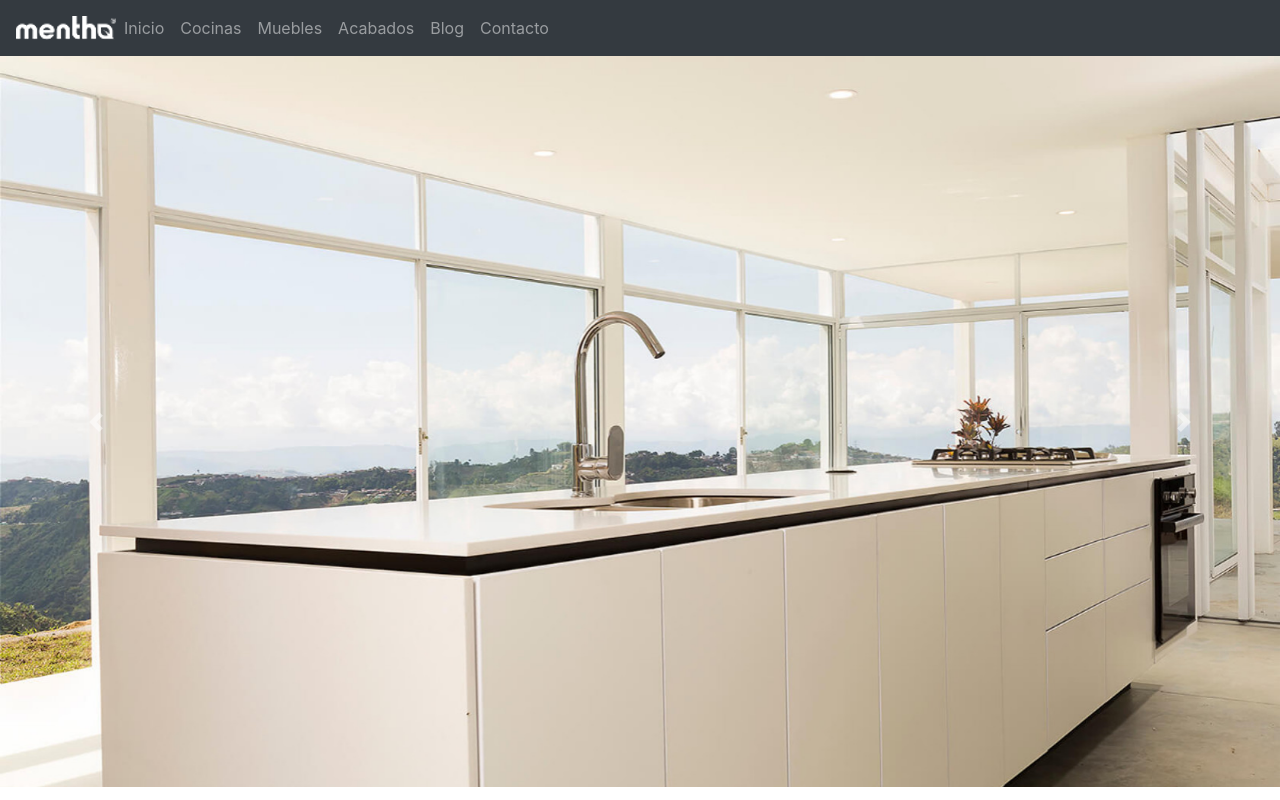
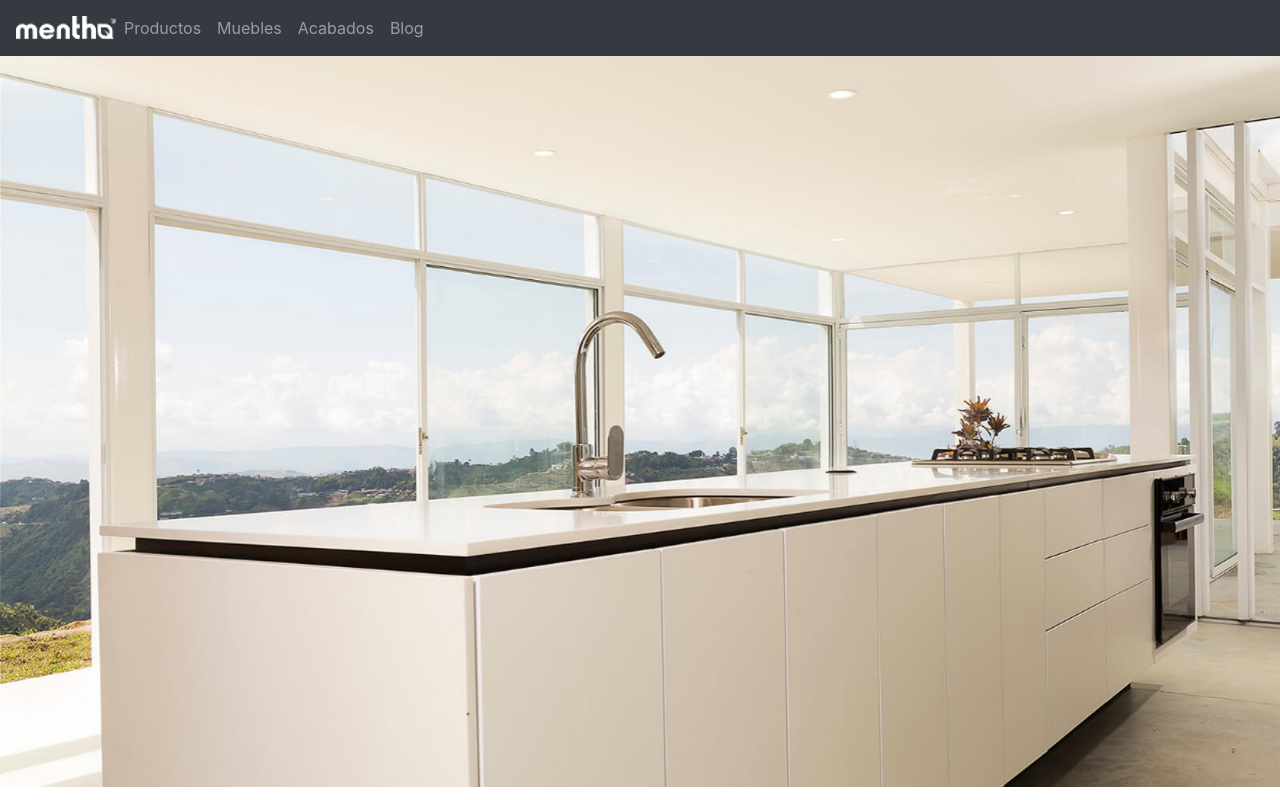
Before and after one commit to analistaDigital01/proyectoweb1, a PHP site: page / in a window 1280 px wide. Run offline with PHP 8.4, Linux system fonts and the light colour scheme.

Commit message:
se incluye normalize.css y se incluye el nav dentro del header

```diff
--- a/nav.php
+++ b/nav.php
@@ -6,11 +6,9 @@
   </button>
   <div class="collapse navbar-collapse" id="navbarNav">
     <ul class="navbar-nav">
+
       <li class="nav-item">
-          <a class="nav-link" href="#">Inicio <span class="sr-only">(current)</span></a>
-        </li>
-        <li class="nav-item">
-          <a class="nav-link" href="#">Cocinas</a>
+        <a class="nav-link" href="#">Productos</a>
       </li>
       <li class="nav-item">
         <a class="nav-link" href="#">Muebles</a>
@@ -21,9 +19,7 @@
       <li class="nav-item">
         <a class="nav-link " href="#">Blog </a>
       </li>
-        <li class="nav-item">
-          <a class="nav-link " href="#">Contacto</a>
-        </li>
+
     </ul>
 
   </div>
--- a/slider.php
+++ b/slider.php
@@ -10,12 +10,5 @@
     <img class="img-fluid" alt="Responsive image" src="img/cocina-mentha4.jpg" alt="First slide">
     </div>
   </div>
-  <a class="carousel-control-prev" href="#carouselExampleFade" role="button" data-slide="prev">
-    <span class="carousel-control-prev-icon" aria-hidden="true"></span>
 
-  </a>
-  <a class="carousel-control-next" href="#carouselExampleFade" role="button" data-slide="next">
-    <span class="carousel-control-next-icon" aria-hidden="true"></span>
-
-  </a>
 </div>
```
Lines whose indentation alone changed are shown as unchanged.
